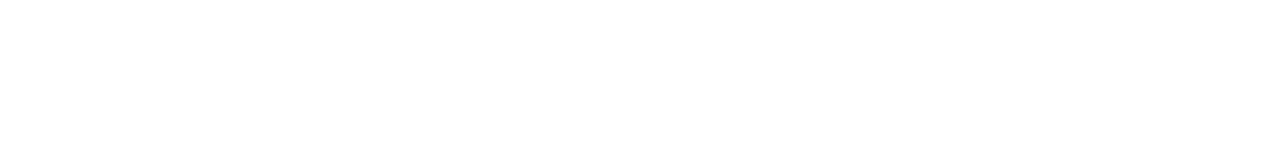
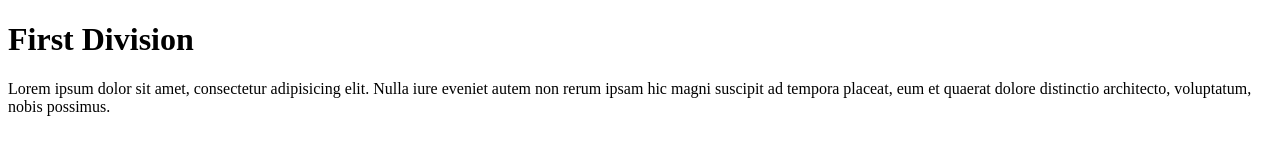
Before and after one commit to hisuvo/my-firstest-github-repo, a plain HTML site: page index.html in a window 1280 px wide. Drawn offline with Linux system fonts and the light colour scheme.

Commit message:
added a dividon

```diff
--- a/index.html
+++ b/index.html
@@ -6,6 +6,9 @@
     <title>my-firstest-github-repoooo</title>
 </head>
 <body>
-
+    <div>
+        <h1>First Division</h1>
+        <p>Lorem ipsum dolor sit amet, consectetur adipisicing elit. Nulla iure eveniet autem non rerum ipsam hic magni suscipit ad tempora placeat, eum et quaerat dolore distinctio architecto, voluptatum, nobis possimus.</p>
+    </div>
 </body>
 </html>
```
